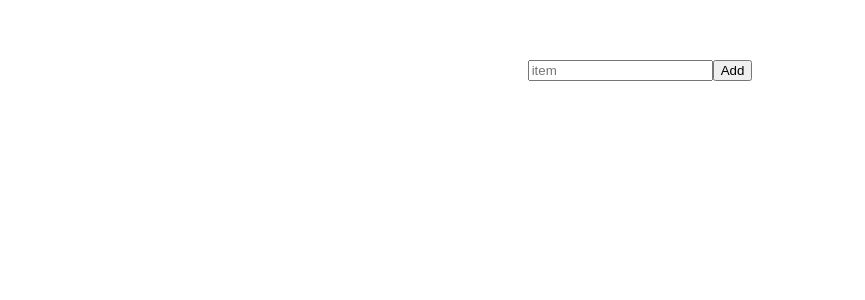
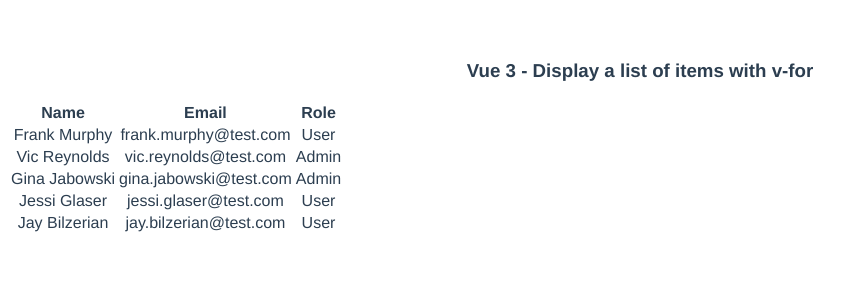
Before and after one commit to pareshsahoo902/vuecourse, a Vue app: page / in a window 1280 px wide. Shown: the top 300 px of the page, without its empty margins (0-865 px from the left). Built offline with nearby package versions, Linux system fonts and the light colour scheme.

Commit message:
new commit

```diff
--- a/src/App.vue
+++ b/src/App.vue
@@ -1,55 +1,14 @@
-<!-- THIS set of code will hide and unhide the text -->
+<!-- This set of code is a simple example of todo app -->
 <!-- <template>
   <div>
-      <button @click='show = !show'>Show/Hide</button>
-      <span v-show="show">Click to hide this text</span>
-  </div>
-</template>
-<script>
-export default {
-  name: 'toggle-button',
-   data:  function(){
-    return {
-      show: true
-    }
-   }
-}
-</script> -->
+      <h1 v-if="1==0">True statement</h1>
+      <h1 v-else-if="10>6">Else True statement</h1>
+      <h1 v-else>False statement</h1>
 
-<!--
-This set of code is to check if the age is more than 18 then enable the button
-<template>
-  <div>
-      <input v-model.number="age" type="number" placeholder="Age" />
-      <button :disabled="underAge" id="btn" onclick="alert('Buy stuff')">Buy stuff</button>
-  </div>
-</template>
-<script>
-export default {
-  name: 'conditional-disabling',
-   data: function () {
-    return {
-      age: null
-    };
-   },
-  computed: {
-    underAge: function () {
-      return this.age < 18;
-    }
-  }
-}
-</script> -->
 
-<!-- This set of code is a simple example of todo app -->
-<template>
-  <div>
-      <input v-model="item" type="text" placeholder="item" />
-      <button @click="addItem">Add</button>
-      <ul>
-         <li v-for="todo in todos" :key="todo">
-           {{ todo }}
-         </li>
-      </ul>
+
+
+
   </div>
 </template>
 <script>
@@ -68,8 +27,52 @@
      }
    }
 }
+</script> -->
+
+
+<template>
+  <div class="container">
+      <h3 class="p-3 text-center">Vue 3 - Display a list of items with v-for</h3>
+      <table class="table table-striped table-bordered">
+          <thead>
+              <tr>
+                  <th>Name</th>
+                  <th>Email</th>
+                  <th>Role</th>
+              </tr>
+          </thead>
+          <tbody>
+              <tr v-for="user in users" :key="user.id">
+                  <td>{{user.firstName}} {{user.lastName}}</td>
+                  <td>{{user.email}}</td>
+                  <td>{{user.role}}</td>
+              </tr>
+          </tbody>
+      </table>
+  </div>
+</template>
+
+<script>
+import { ref } from 'vue';
+
+export default {
+  name: 'App',
+  setup() {
+      // make users variable reactive with the ref() function
+      const users = ref([
+          { firstName: 'Frank', lastName: 'Murphy', email: 'frank.murphy@test.com', role: 'User' },
+          { firstName: 'Vic', lastName: 'Reynolds', email: 'vic.reynolds@test.com', role: 'Admin' },
+          { firstName: 'Gina', lastName: 'Jabowski', email: 'gina.jabowski@test.com', role: 'Admin' },
+          { firstName: 'Jessi', lastName: 'Glaser', email: 'jessi.glaser@test.com', role: 'User' },
+          { firstName: 'Jay', lastName: 'Bilzerian', email: 'jay.bilzerian@test.com', role: 'User' }
+      ]);
+
+      return {
+          users
+      };
+  }
+}
 </script>
-
 
 
 <style>
```
